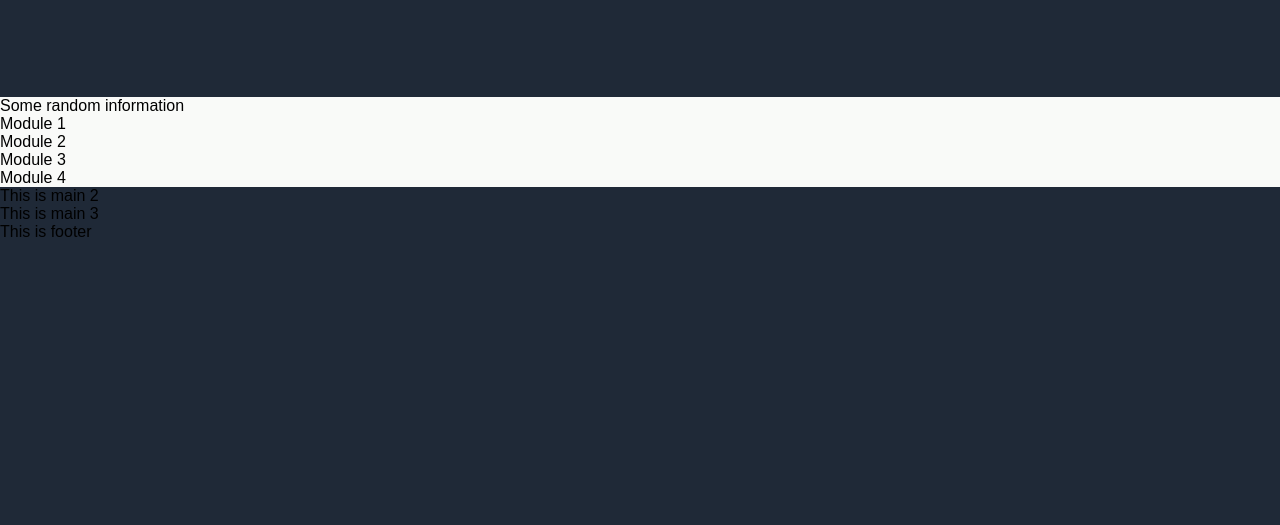
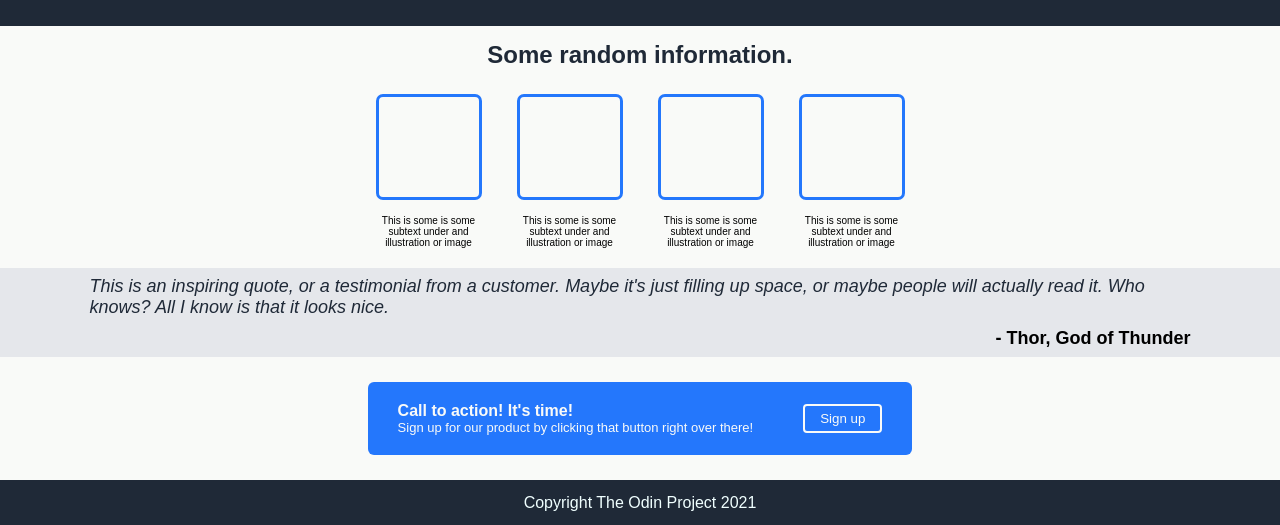
Before and after one commit to ncast37/landing-page, a plain HTML site: page index.html in a window 1280 px wide. Shown: the part 296-821 px from the top of the page. Before the commit the page ends 800 px from the top, so only its background shows below. Drawn offline with Linux system fonts and the light colour scheme.

Commit message:
Add footer to page

```diff
--- a/index.html
+++ b/index.html
@@ -37,17 +37,58 @@
         </div>
     </div>
     <div class="main-1">
-        <div class="main-1-info">Some random information</div>
-        <div class="main-1-module-container">
-            <div class="main-1-module-1">Module 1</div>
-            <div class="main-1-module-2">Module 2</div>
-            <div class="main-1-module-3">Module 3</div>
-            <div class="main-1-module-4">Module 4</div>
+        <div class="main-1-info">
+            Some random information.
+        </div>
+        <div class="module-container">
+            <div class="main-1-module-container">
+                <div class="main-1-module-1"></div>
+                <p>This is some is some subtext under and illustration or image</p>
+            </div>
+            <div class="main-1-module-container">
+                <div class="main-1-module-1"></div>
+                <p>This is some is some subtext under and illustration or image</p>
+            </div>
+            <div class="main-1-module-container">
+                <div class="main-1-module-1"></div>
+                <p>This is some is some subtext under and illustration or image</p>
+            </div>
+            <div class="main-1-module-container">
+                <div class="main-1-module-1"></div>
+                <p>This is some is some subtext under and illustration or image</p>
+            </div>
         </div>
     </div>
-    <div class="main-2">This is main 2</div>
-    <div class="main-3">This is main 3</div>
-    <div class="footer">This is footer</div>
+
   </div>
+    <div class="main-2">
+        <div class="quote">
+            This is an inspiring quote, or a testimonial from a customer. Maybe it's just filling up space, or maybe people will actually read it. Who knows? All I know is that it looks nice.
+        </div>
+        <div class="quote-author">
+            - Thor, God of Thunder
+        </div>
+    </div>
+    <div class="main-3">
+        <div class="call-to-action-container">
+            <div class="call-to-action-left">
+                <div class="call-to-action-title">
+                    Call to action! It's time!
+                </div>
+                <div class="call-to-action-text">
+                    Sign up for our product by clicking that button right over there!
+                </div>
+            </div>
+            <button class="call-to-action-right">
+                Sign up
+            </button>
+        </div>
+
+    </div>
+    <div class="footer">
+        <div claa="footer-text">
+            Copyright The Odin Project 2021
+        </div>
+    </div>
 </body>
 </html>
--- a/styles.css
+++ b/styles.css
@@ -17,7 +17,7 @@ body {
     display: flex;
     flex-direction: row;
     justify-content: space-between;
-    padding: 15px 45px;
+    padding: 1vh 10vw;
 }
 
 .header div {
@@ -33,14 +33,12 @@ body {
   font-weight: 900;
 }
 
-.container div {
-    /* outline: 1px white dashed; */
-}
+
 
 .main-top {
     display: flex;
     flex-direction: row;
-    padding: 100px 45px;
+    padding: 5vh 10vw;
     color:white;
     justify-content: space-between;
     gap: 100px;
@@ -87,8 +85,133 @@ body {
 
     background-color: rgb(132, 136, 136);
 }
+
+.main-top-right-1 {
+    text-align: center;
+}
 .main-1 {
     display: flex;
     flex-direction: column;
     background-color: #F9FAF8;
 }
+
+.main-1-info {
+    display: flex;
+    font-size: 24px;
+    font-weight: 800;
+    color:#1F2937;
+    justify-content: center;
+    align-items: center;
+    padding: 15px 0px;
+}
+
+.main-1-module-container {
+    display: flex;
+    flex-direction: column;
+    justify-content: center;
+    align-items: center;
+    gap: 5px;
+    padding: 10px 0px;
+}
+
+.main-1-module-container div {
+    height: 100px;
+    border: 3px #2477fc solid;
+    border-radius: 7px;
+    width: 100px;
+}
+
+p {
+    width: 100px;
+    flex-wrap: wrap;
+    font-size: x-small;
+    text-align: center;
+}
+
+.module-container {
+    display:flex;
+    flex-direction: row;
+    justify-content: center;
+    gap: 35px;
+
+
+}
+
+.main-2 {
+    background-color: #E5e7eb;
+    display: flex;
+    justify-content: center;
+    align-items: center;
+    padding: 1vh 7vw;
+    flex-wrap: wrap;
+}
+
+.quote {
+    font-size: 18px;
+    font-style: italic;
+    color: #1F2937;
+
+}
+
+.quote-author {
+    display: flex;
+    justify-content: center;
+    text-align: end;
+    margin-left: auto;
+    margin-top: 10px;
+    font-size: large;
+    font-weight: 600;
+    padding: 0px 0px;
+}
+
+.main-3 {
+    background-color: #F9FAF8;
+    display: flex;
+    flex-direction: row;
+    justify-content: center;
+    padding: 25px;
+}
+
+.call-to-action-container {
+    background-color: #2477fc;
+    border-radius: 6px;
+    display: flex;
+    flex-direction: row;
+    justify-content: center;
+    padding: 20px 30px;
+    gap: 50px;
+    align-items: center;
+}
+
+.call-to-action-left {
+    color: #F9FAF8;
+}
+
+.call-to-action-title {
+    font-size: 16px;
+    font-weight: 600;
+}
+
+.call-to-action-text {
+    font-size: small;
+}
+
+.call-to-action-right {
+    color: #F9FAF8;
+    background-color: #2477fc;
+    border: 2px #F9FAF8 solid;
+    border-radius: 4px;
+    padding: 5px 15px;
+}
+
+.footer {
+    height: 45px;
+    color: azure;
+    display: flex;
+    justify-content: center;
+    align-items: center;
+}
+
+.footer-text {
+    font-size: 12px;
+}
```
